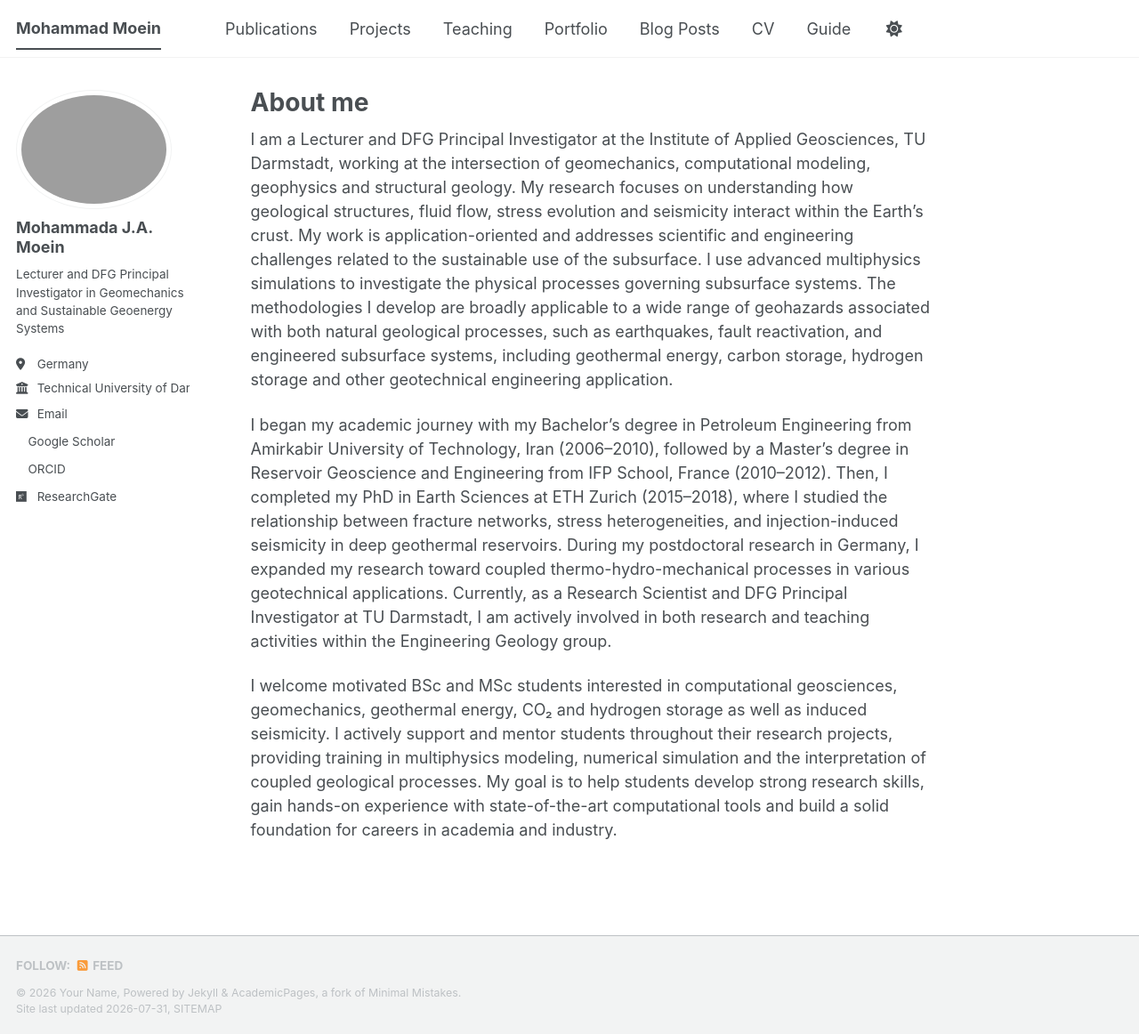
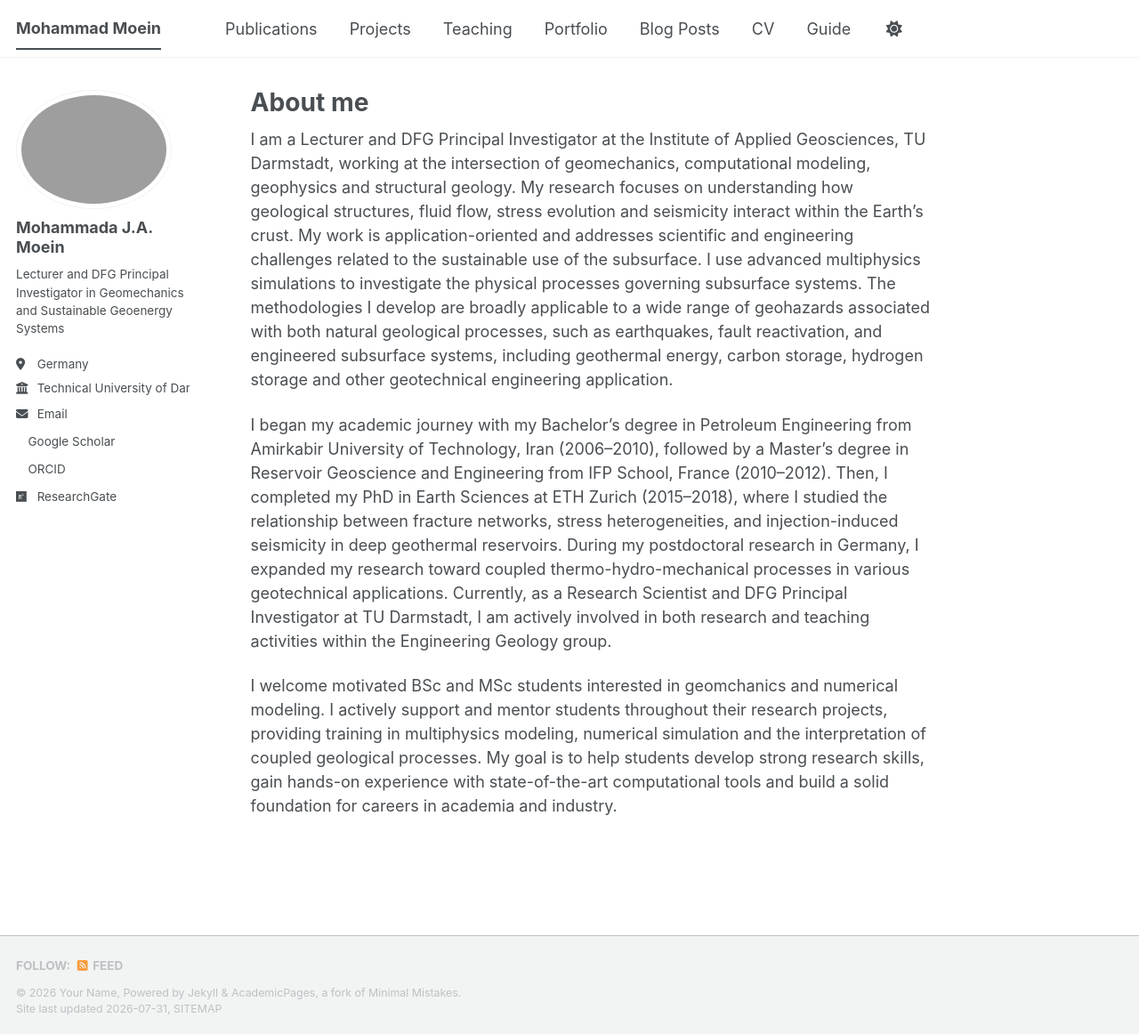
Before and after one commit to mjamoein/mjamoein.github.io, a Jekyll site: the page built from _pages/about.md, in a window 1280 px wide and 1162 px high. Shown: the whole window at 89% size. Built offline with Jekyll 4.4.1, drawn with Linux system fonts in a browser that asks for light colours; a style sheet for code colours, icons or effects is not loaded.

Commit message:
Update about.md

```diff
--- a/_pages/about.md
+++ b/_pages/about.md
@@ -11,4 +11,4 @@ I am a Lecturer and DFG Principal Investigator at the Institute of Applied Geosc
 
 I began my academic journey with my Bachelor’s degree in Petroleum Engineering from Amirkabir University of Technology, Iran (2006–2010), followed by a Master’s degree in Reservoir Geoscience and Engineering from IFP School, France (2010–2012). Then, I completed my PhD in Earth Sciences at ETH Zurich (2015–2018), where I studied the relationship between fracture networks, stress heterogeneities, and injection-induced seismicity in deep geothermal reservoirs. During my postdoctoral research in Germany, I expanded my research toward coupled thermo-hydro-mechanical processes in various geotechnical applications. Currently, as a Research Scientist and DFG Principal Investigator at TU Darmstadt, I am actively involved in both research and teaching activities within the Engineering Geology group.
 
-I welcome motivated BSc and MSc students interested in computational geosciences, geomechanics, geothermal energy, CO₂ and hydrogen storage as well as induced seismicity. I actively support and mentor students throughout their research projects, providing training in multiphysics modeling, numerical simulation and the interpretation of coupled geological processes. My goal is to help students develop strong research skills, gain hands-on experience with state-of-the-art computational tools and build a solid foundation for careers in academia and industry.
+I welcome motivated BSc and MSc students interested in geomchanics and numerical modeling. I actively support and mentor students throughout their research projects, providing training in multiphysics modeling, numerical simulation and the interpretation of coupled geological processes. My goal is to help students develop strong research skills, gain hands-on experience with state-of-the-art computational tools and build a solid foundation for careers in academia and industry.
```
